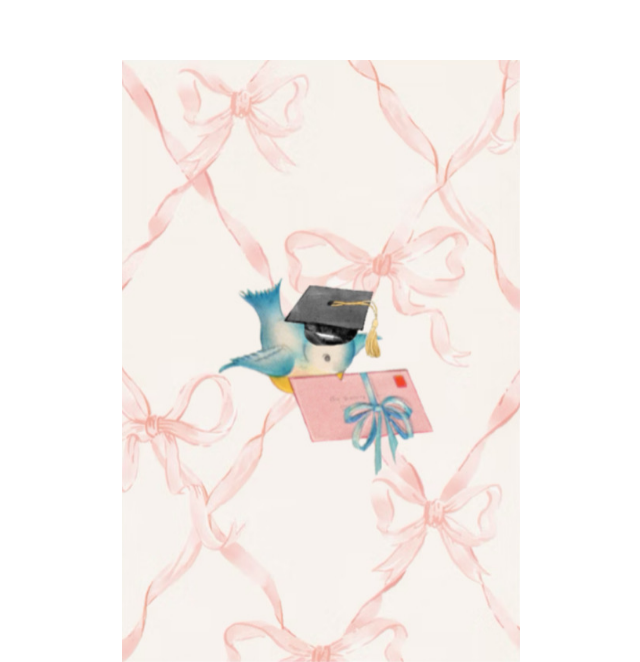
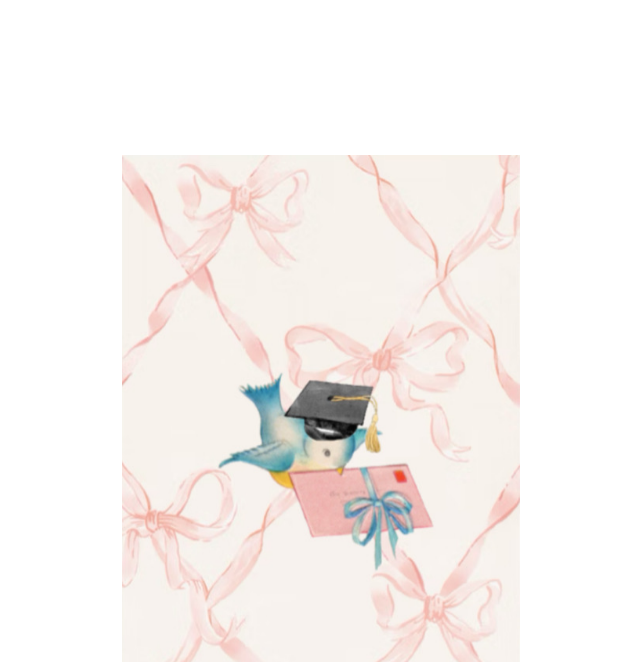
Before and after one commit to saraaasss/graduation, a plain HTML site: page index.html in a window 1280 px wide. Shown: the part 315-977 px from the top of the page, without its empty margins (418-1058 px from the left). Drawn offline with Linux system fonts and the light colour scheme.

Commit message:
Update style.css

```diff
--- a/style.css
+++ b/style.css
@@ -2,7 +2,7 @@ body
 {
 
    margin: 0;
-   padding:255px;
+   padding:350px;
 
 
 }
```
